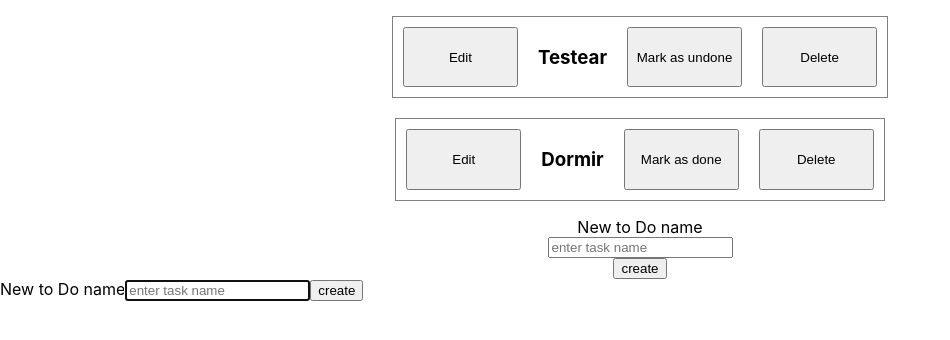
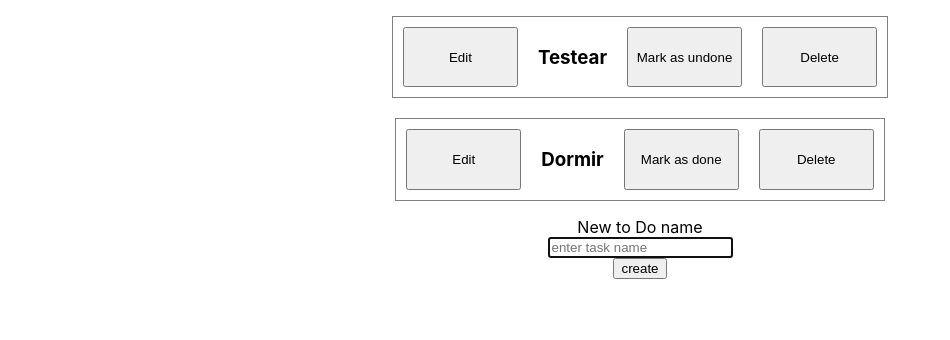
Before and after one commit to ccbabcn/202204-W6CH1-cristian-bermudez, a React (Create React App) app: page / in a window 1280 px wide. Shown: the top 340 px of the page, without its empty margins (0-950 px from the left). Built offline with nearby package versions, Linux system fonts and the light colour scheme.

Commit message:
implmented form id capture and toggle action

```diff
--- a/src/component/FormToDo/FormToDo.js
+++ b/src/component/FormToDo/FormToDo.js
@@ -45,20 +45,6 @@ const FormToDo = ({ toDoIdtoEdit }) => {
         />
         <button onClick={formSubmit}>create</button>
       </form>
-
-      <form className="formToEdit" onSubmit={formSubmit} autoComplete="off">
-        <label htmlFor="name">{toDoIdtoEdit}New to Do name</label>
-        <input
-          required
-          id="name"
-          autoFocus
-          type={"text"}
-          placeholder={"enter task name"}
-          value={newTaskName}
-          onChange={newTaskNameSetter}
-        />
-        <button onClick={formSubmit}>create</button>
-      </form>
     </>
   );
 };
--- a/src/component/ToDo/ToDo.js
+++ b/src/component/ToDo/ToDo.js
@@ -1,11 +1,18 @@
 import PropTypes from "prop-types";
 import { useDispatch } from "react-redux";
-import { deleteToDoActionCreator } from "../../redux/features/projects/projectsSlice";
+import {
+  deleteToDoActionCreator,
+  toggleToDoActionCreator,
+} from "../../redux/features/projects/projectsSlice";
 
 const ToDo = ({ toDo: { id, name, done }, setToDoIdToEdit }) => {
   const dispatch = useDispatch();
   const deleteToDo = () => {
     dispatch(deleteToDoActionCreator(id));
+  };
+
+  const toggleToDo = () => {
+    dispatch(toggleToDoActionCreator(id));
   };
 
   const toDoToEdit = (event) => {
@@ -16,7 +23,11 @@ const ToDo = ({ toDo: { id, name, done }, setToDoIdToEdit }) => {
     <li className="toDo">
       <button onClick={toDoToEdit}>Edit</button>
       <h3>{name}</h3>
-      {done ? <button>Mark as undone</button> : <button>Mark as done</button>}
+      {done ? (
+        <button onClick={toggleToDo}>Mark as undone</button>
+      ) : (
+        <button onClick={toggleToDo}>Mark as done</button>
+      )}
       <button onClick={deleteToDo}>Delete</button>
     </li>
   );
--- a/src/redux/features/projects/projectsSlice.js
+++ b/src/redux/features/projects/projectsSlice.js
@@ -8,6 +8,10 @@ const projectSlice = createSlice({
     deleteToDo: (toDos, action) =>
       toDos.filter((toDo) => toDo.id !== action.payload),
     createToDo: (toDos, action) => [...toDos, action.payload],
+    toggleToDo: (toDos, action) =>
+      toDos.map((toDo) =>
+        toDo.id === action.payload ? { ...toDo, done: !toDo.done } : { ...toDo }
+      ),
   },
 });
 
@@ -15,6 +19,7 @@ export const {
   loadToDos: loadToDosActionCreator,
   deleteToDo: deleteToDoActionCreator,
   createToDo: createToDoActionCreator,
+  toggleToDo: toggleToDoActionCreator,
 } = projectSlice.actions;
 
 export default projectSlice.reducer;
```
